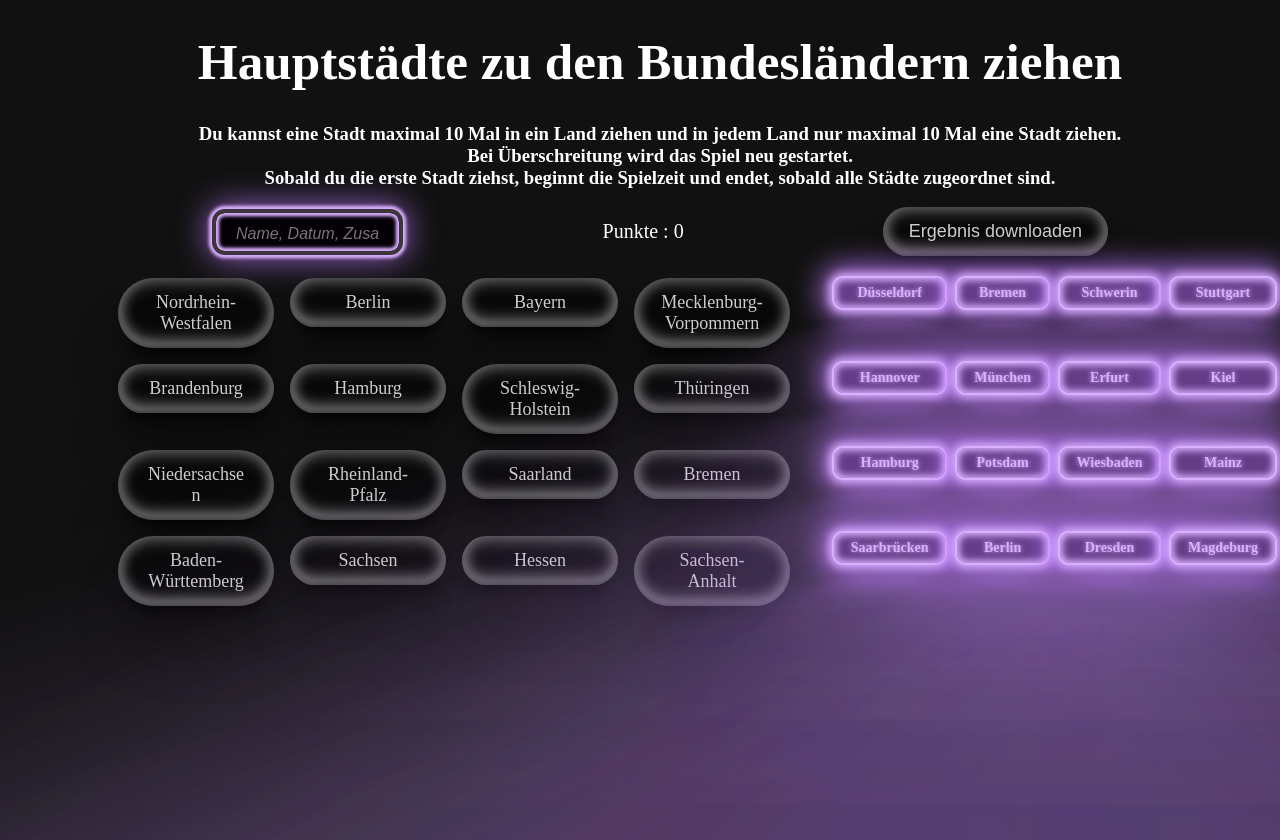
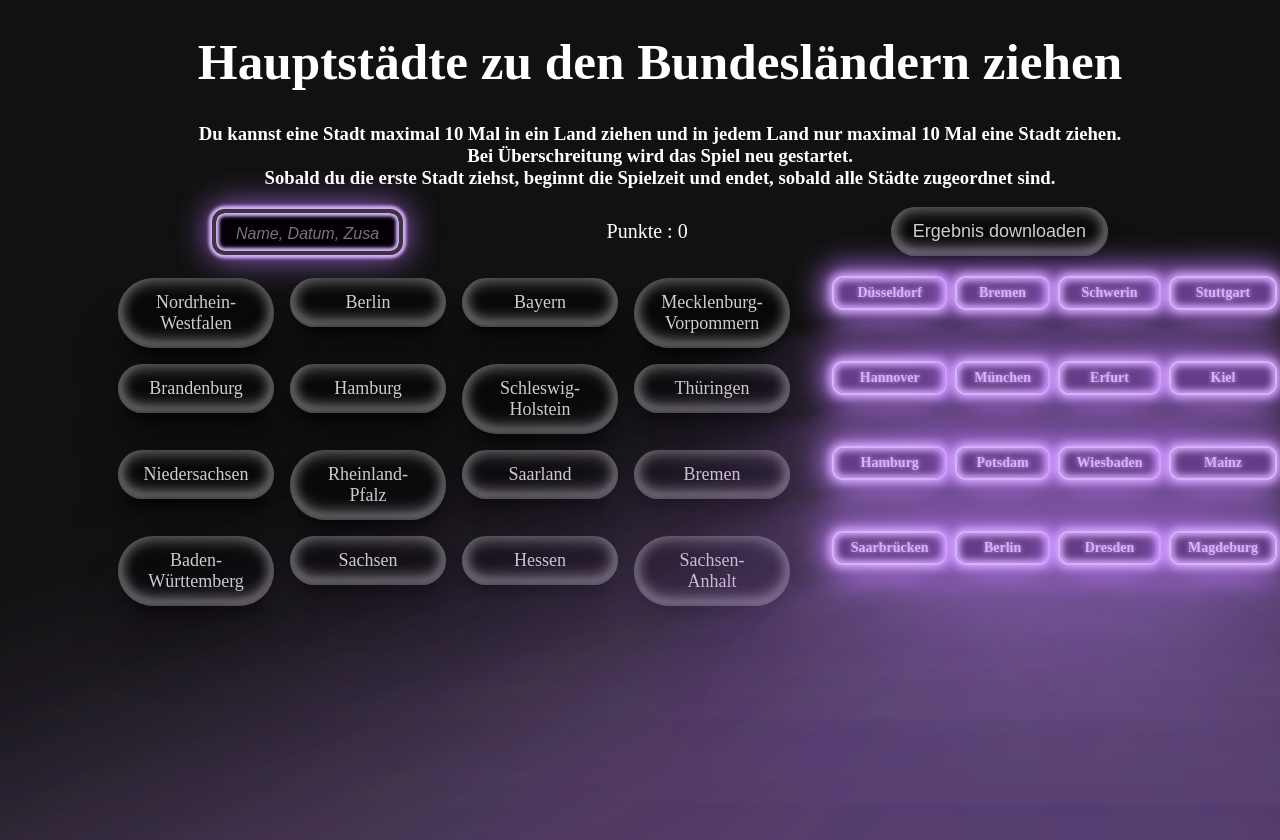
Before and after one commit to SandraSimon-Schmidt/Bundeslaender-game, a React (Vite) app: page / in a window 1280 px wide. Built offline with nearby package versions, Linux system fonts and the light colour scheme.

Commit message:
Update App.css
noch weniger padding für Niedersachsen

```diff
--- a/src/App.css
+++ b/src/App.css
@@ -72,7 +72,7 @@
     inset 0 -0.4rem 0.9rem rgba(255, 255, 255, 0.5),
     0 3rem 3rem rgba(0, 0, 0, 0.3),
     0 1rem 1rem -0.6rem rgba(0, 0, 0, 0.8);
-  padding: 14px 26px;
+  padding: 14px 22px;
   color: rgba(255, 255, 255, 0.8);
   font-size: 18px;
   text-align: center;
```
